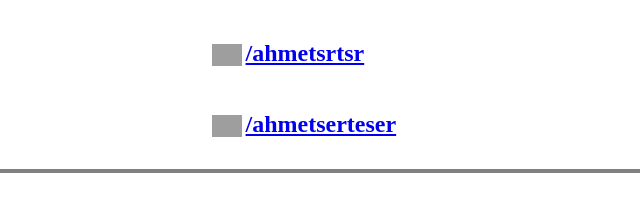
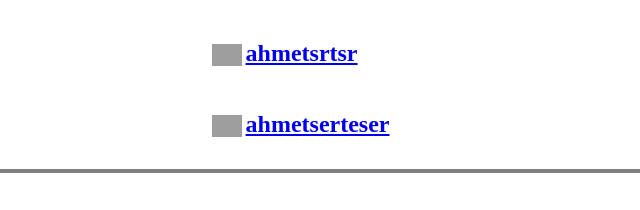
Before and after one commit to Gneissy/ahmsretresre, a plain HTML site: page ContactMe.html in a window 1280 px wide. Shown: the part 295-505 px from the top of the page, 270-910 px from the left. Drawn offline with Linux system fonts and the light colour scheme; grey boxes are pictures that could not be loaded.

Commit message:
Add files via upload

```diff
--- a/ContactMe.html
+++ b/ContactMe.html
@@ -24,11 +24,11 @@
       </tr>
       <tr>
         <td><img src="https://upload.wikimedia.org/wikipedia/commons/thumb/e/e7/Instagram_logo_2016.svg/2048px-Instagram_logo_2016.svg.png" alt="gmail icon" width="30" align="middle"></td>
-        <td><h2> <a href="https://www.instagram.com/ahmetsrtsr/">/ahmetsrtsr</a></h2></td>
+        <td><h2> <a href="https://www.instagram.com/ahmetsrtsr/">ahmetsrtsr</a></h2></td>
       </tr>
       <tr>
         <td><img src="https://cdn-icons-png.flaticon.com/512/174/174857.png" alt="gmail icon" width="30" align="middle"></td>
-        <td><h2><a href="https://www.linkedin.com/in/ahmetserteser/"> /ahmetserteser</a></h2></td>
+        <td><h2><a href="https://www.linkedin.com/in/ahmetserteser/"> ahmetserteser</a></h2></td>
       </tr>
     </table>
 
```
Also changed, not shown: index.html (+3 -3 lines).
